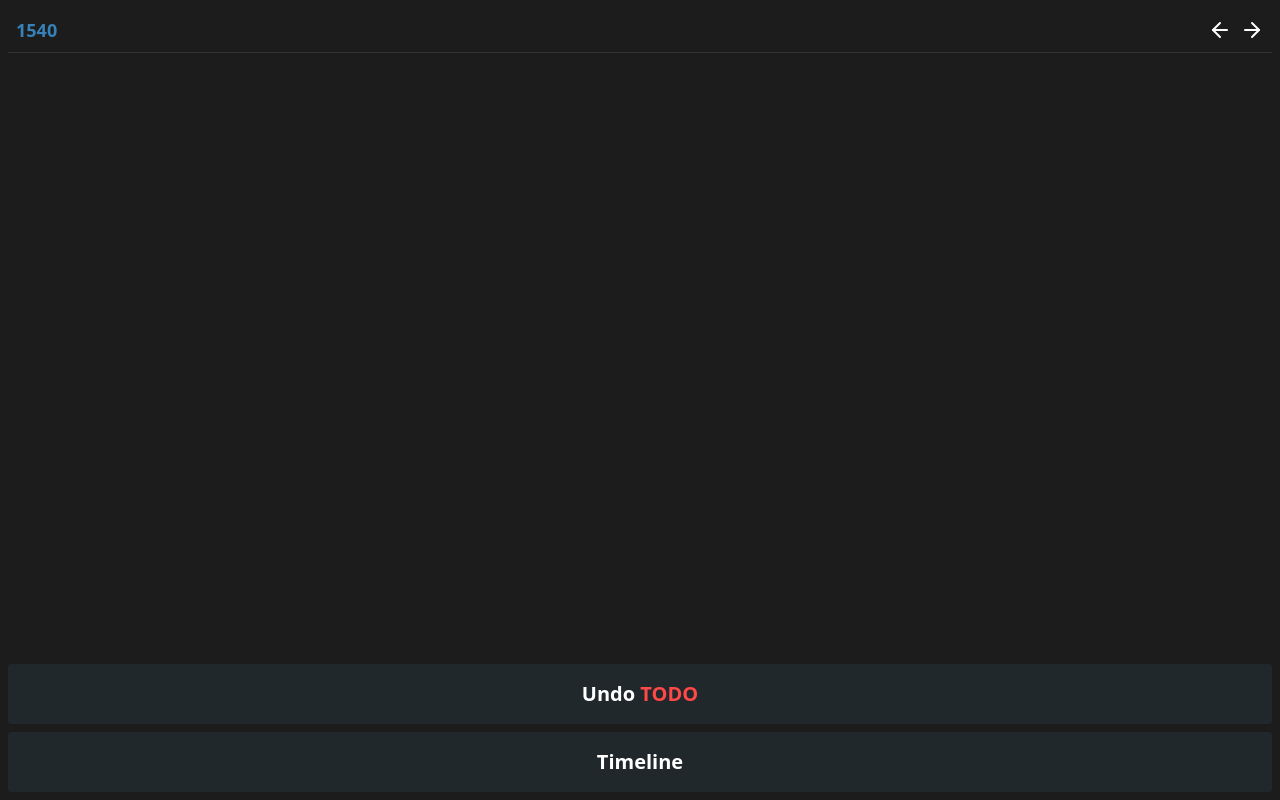
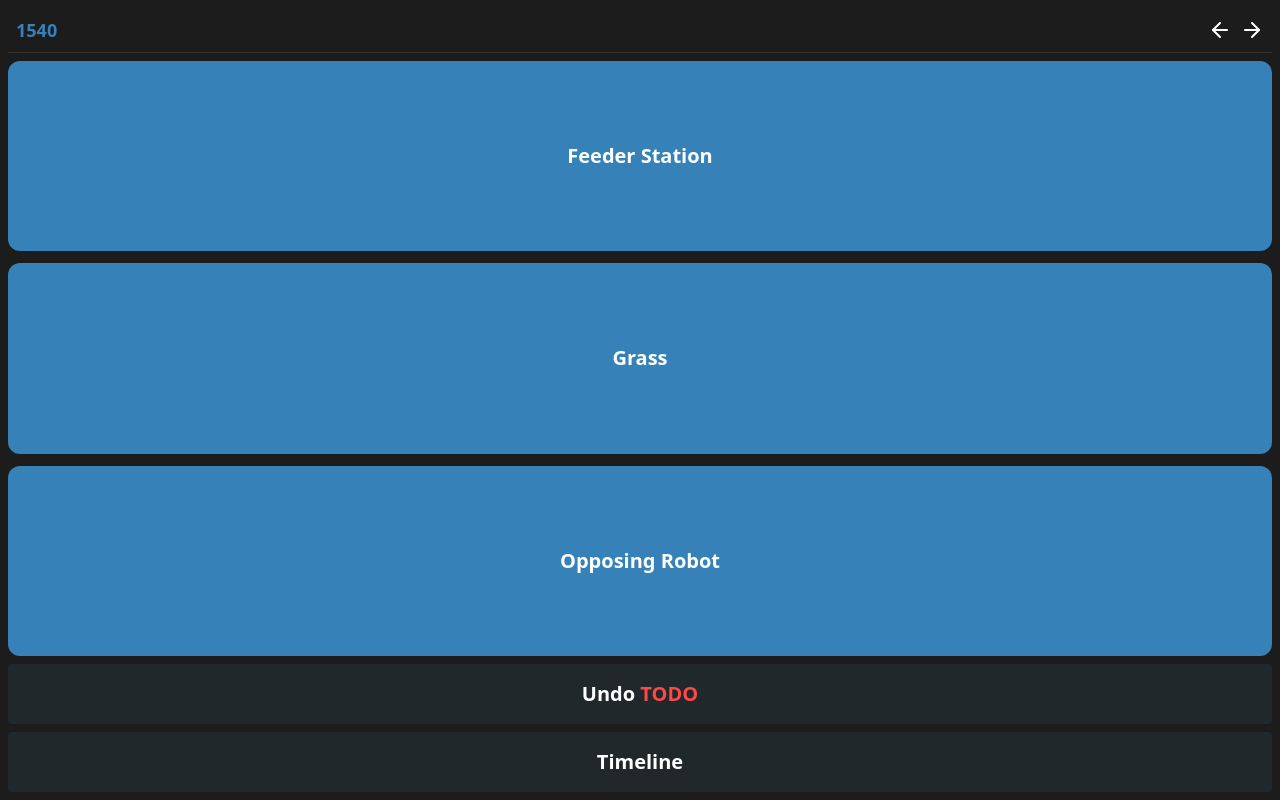
Before and after one commit to flamingchickens1540/chaotic-chickens, a SvelteKit app: page /match-scout in a window 1280 px wide. Built offline with nearby package versions, Linux system fonts and the light colour scheme.

Commit message:
match scouting stuff

```diff
--- a/src/app.css
+++ b/src/app.css
@@ -17,3 +17,13 @@ body {
 	--color-eminence: #6c3082;
 	--color-jungle-green: '#49A078';
 }
+
+@layer utilities {
+  .scrollbar-hide::-webkit-scrollbar {
+    display: none; /* For Chrome, Safari, and Opera */
+  }
+  .scrollbar-hide {
+    -ms-overflow-style: none; /* For IE and Edge */
+    scrollbar-width: none; /* For Firefox */
+  }
+}
--- a/src/routes/match-scout/+page.svelte
+++ b/src/routes/match-scout/+page.svelte
@@ -8,11 +8,42 @@
 	let team = 1540;
 
 	$effect(() => console.log(timelineDisplayed));
+
+    const feederStationPressed = (phase: string) => { };
+    const grassPressed = (phase: string)  => { };
+    const opposingRobotPressed = (phase: string) => { };
+
+    const phases = [ "pre", "auto", "tele", "post" ];
+
+    let currentPhase = "auto";
+
+$effect(() => {
+        console.log(currentPhase);
+        console.log(prevPage);
+        console.log(nextPage)
+    })
+
+    let prevPage = phases[0] == currentPhase ? null : () => { phases[phases.indexOf(currentPhase) - 1] };
+    let nextPage = phases[phases.length - 1] == currentPhase ? null : () => { phases[phases.indexOf(currentPhase) + 2] };
 </script>
 
-<div class="flex h-dvh flex-col justify-around gap-2 p-2">
-	<Header team_key={team} game_state="pre" {color} />
-	<div class="flex flex-grow snap-x flex-row"></div>
+<div class="flex h-dvh flex-col justify-around gap-2 p-2 max-w-dvw">
+	<Header team_key={team} game_state="pre" {color} {prevPage} {nextPage} />
+	<div class="flex grow flex-row gap-8" onscroll={() => console.log("scrolled")}>
+        {#each ["auto", "tele"] as phase}
+        {#if currentPhase == phase}
+        <div id={phase} class="flex flex-col gap-3 min-w-[calc(100dvw-1rem)] ">
+            <button class="grow rounded-xl p-6 text-xl font-bold {phase == "auto" ? "bg-steel-blue" : "bg-eminence"}"
+                    onclick={() => feederStationPressed(phase)}>Feeder Station</button>
+            <button class="grow rounded-xl p-6 text-xl font-bold {phase == "auto" ? "bg-steel-blue" : "bg-eminence"}"
+                    onclick={() => grassPressed(phase)}>Grass</button>
+            <button class="grow rounded-xl p-6 text-xl font-bold {phase == "auto" ? "bg-steel-blue" : "bg-eminence"}"
+
+                    onclick={() => opposingRobotPressed(phase)}>Opposing Robot</button>
+        </div>
+        {/if}
+        {/each}
+    </div>
 	<button class="rounded bg-gunmetal p-4 text-xl font-semibold">
 		Undo <span class="text-imperial-red">TODO</span>
 	</button>
--- a/src/routes/match-scout/Header.svelte
+++ b/src/routes/match-scout/Header.svelte
@@ -11,8 +11,8 @@
 		team_key: number;
 		game_stage: string;
 		color: string;
-		prev_page?: () => void;
-		next_page?: () => void;
+		prevPage?: () => void;
+		nextPage?: () => void;
 	} = $props();
 </script>
 
```
